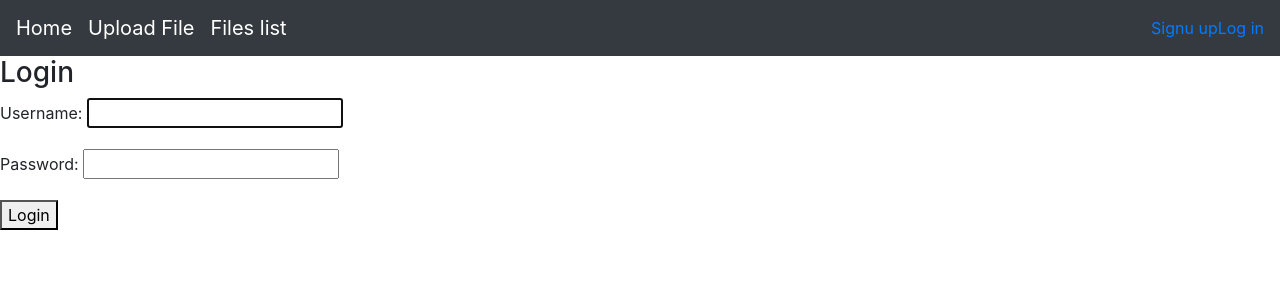
After one commit to Arabyan/N_pr1, a Django app: page /accounts/login/ in a window 1280 px wide. The commit adds this page. Shown: the top 300 px of the page. Run offline with Django 3.2, Linux system fonts and the light colour scheme; some libraries are stand-ins or nearby versions.

Commit message:
added sign up , login

```diff
--- a/blanks/templates/base.html
+++ b/blanks/templates/base.html
@@ -43,7 +43,10 @@
           </li>
 
       </ul>
-      <a href="{% url 'signup' %}"> Signu up</a>
+      <a href="{% url 'signup' %}"> Signu up <br> </a>
+
+
+      <a href="{% url 'login' %}"> Log in</a>
 
 
 
--- a/blanks/templates/blanks/home.html
+++ b/blanks/templates/blanks/home.html
@@ -4,5 +4,6 @@
     <form action="{% url 'upload_files' %}">
             <input type="submit" value="upload file" />
     </form>
-    <strong>Total users Reigstered </strong> {{ count }}
+    <strong>Total users Reigstered </strong> {{ count
+    <p>Welcome to My Word document editor, {{ user.username }} </p>
 {% endblock %}
--- /dev/null
+++ b/blanks/templates/registration/login.html
@@ -0,0 +1,11 @@
+{% extends 'base.html' %}
+
+{% block content %}
+    <h3>Login</h3>
+    <form method="post">
+        {% csrf_token %}
+        {{ form.as_p }}
+        <button tpye="submit">Login</button>
+    </form>
+
+{% endblock %}
--- a/my_pdf/settings.py
+++ b/my_pdf/settings.py
@@ -130,3 +130,5 @@ MEDIA_ROOT = os.path.join(BASE_DIR, 'media')
 MEDIA_URL = '/media/'
 
 PRIVATE_STORAGE_ROOT = os.path.join(BASE_DIR, 'private')
+
+LOGIN_REDIRECT_URL = 'Home'
--- a/my_pdf/urls.py
+++ b/my_pdf/urls.py
@@ -16,7 +16,7 @@ Including another URLconf
 from django.conf.urls import url
 from django.contrib import admin
 from blanks import views
-from django.urls import path
+from django.urls import path, include
 from django.conf import settings
 from django.conf.urls.static import  static
 
@@ -29,7 +29,9 @@ urlpatterns = [
     path('admin/', admin.site.urls),
     path('files/<int:pk>/', views.delete_book, name='delete_book'),
     path('my_blanks/<int:file_id>/', views.edit_files, name='edit_files'),
-    path('signup/',views.signup,  name='signup')
+    path('signup/',views.signup,  name='signup'),
+    path('accounts/', include('django.contrib.auth.urls')),
+
 ]
 
 if settings.DEBUG:
```
Also changed, not shown: db.sqlite3.
